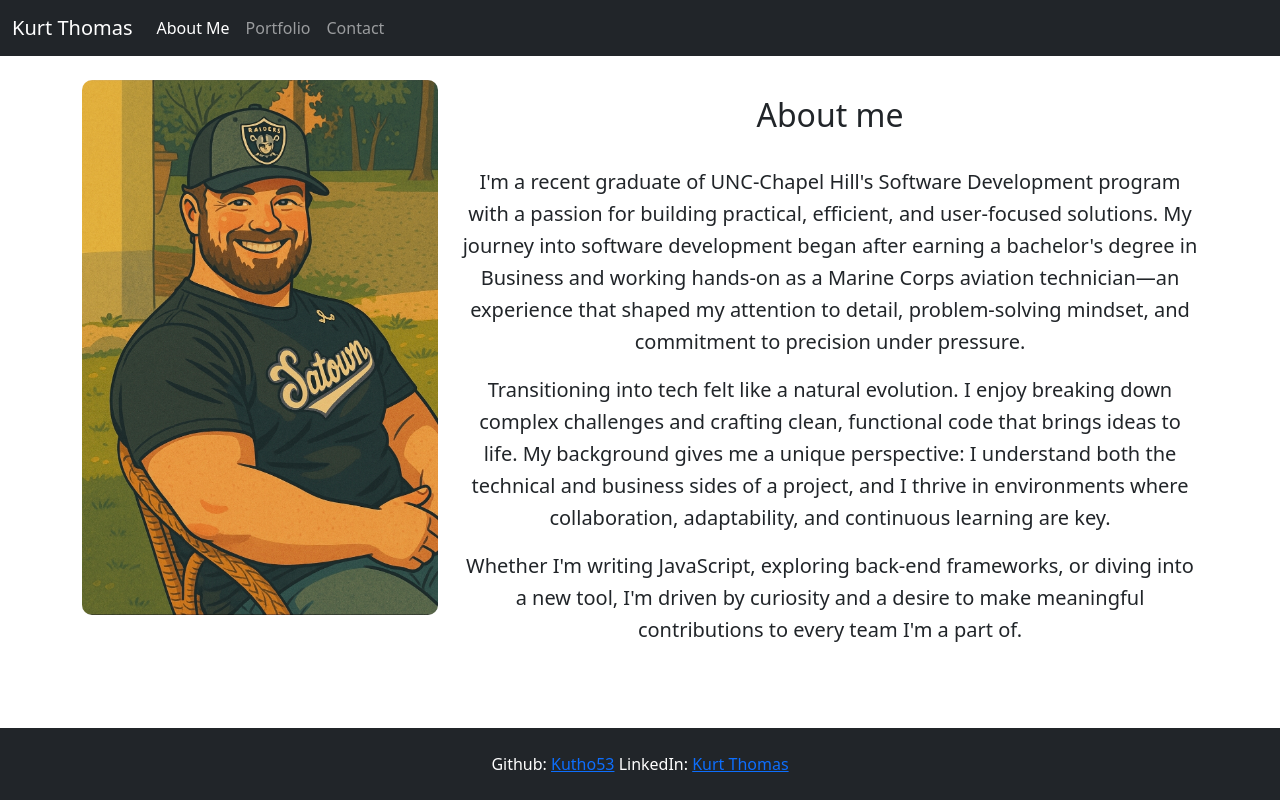
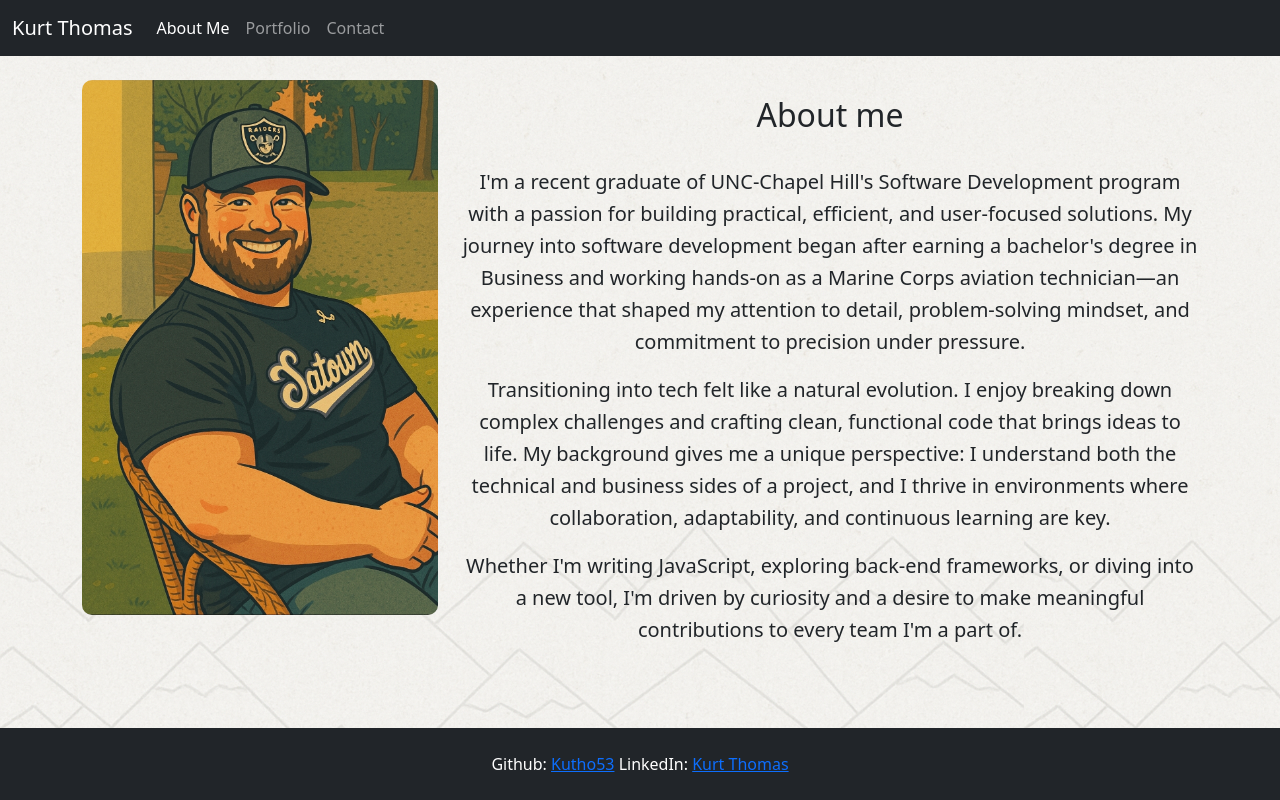
Before and after one commit to kutho53/React-Portfolio, a React (Vite) app: page / in a window 1280 px wide. Built offline with nearby package versions, Linux system fonts and the light colour scheme; the HTML template or start-up script is replaced by a standard one.

Commit message:
background

```diff
--- a/src/index.css
+++ b/src/index.css
@@ -3,7 +3,7 @@
   line-height: 1.5;
   font-weight: 400;
 
-  background-image: url('./assets/background.png');
+
   color-scheme: light dark;
   color: rgba(255, 255, 255, 0.87);
   background-color: #242424;
@@ -25,6 +25,7 @@ a:hover {
 
 body {
   background: #000;
+  background-image: url('./assets/background.png');
   margin: 0;
   display: flex;
   place-items: top;
```
